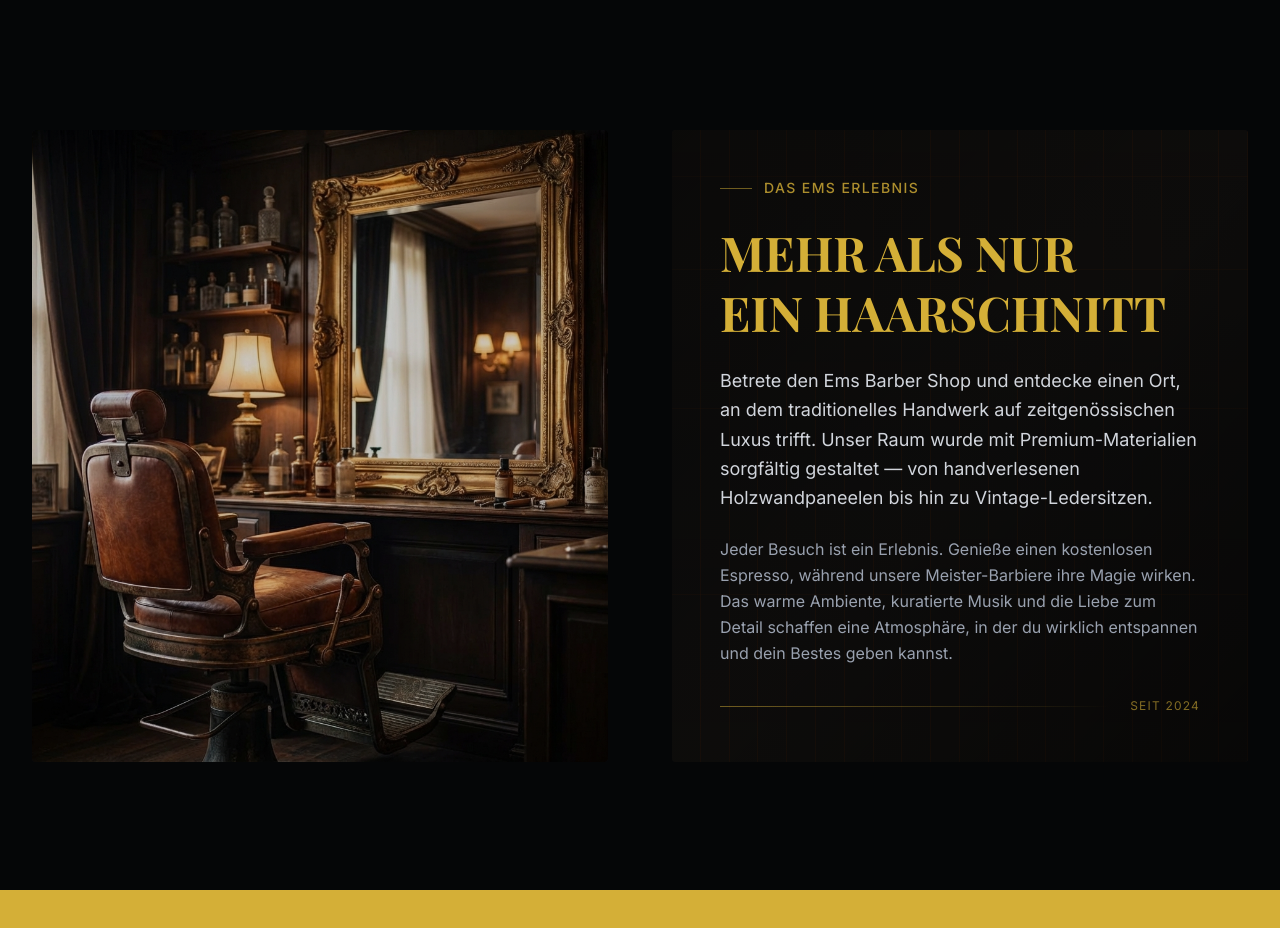
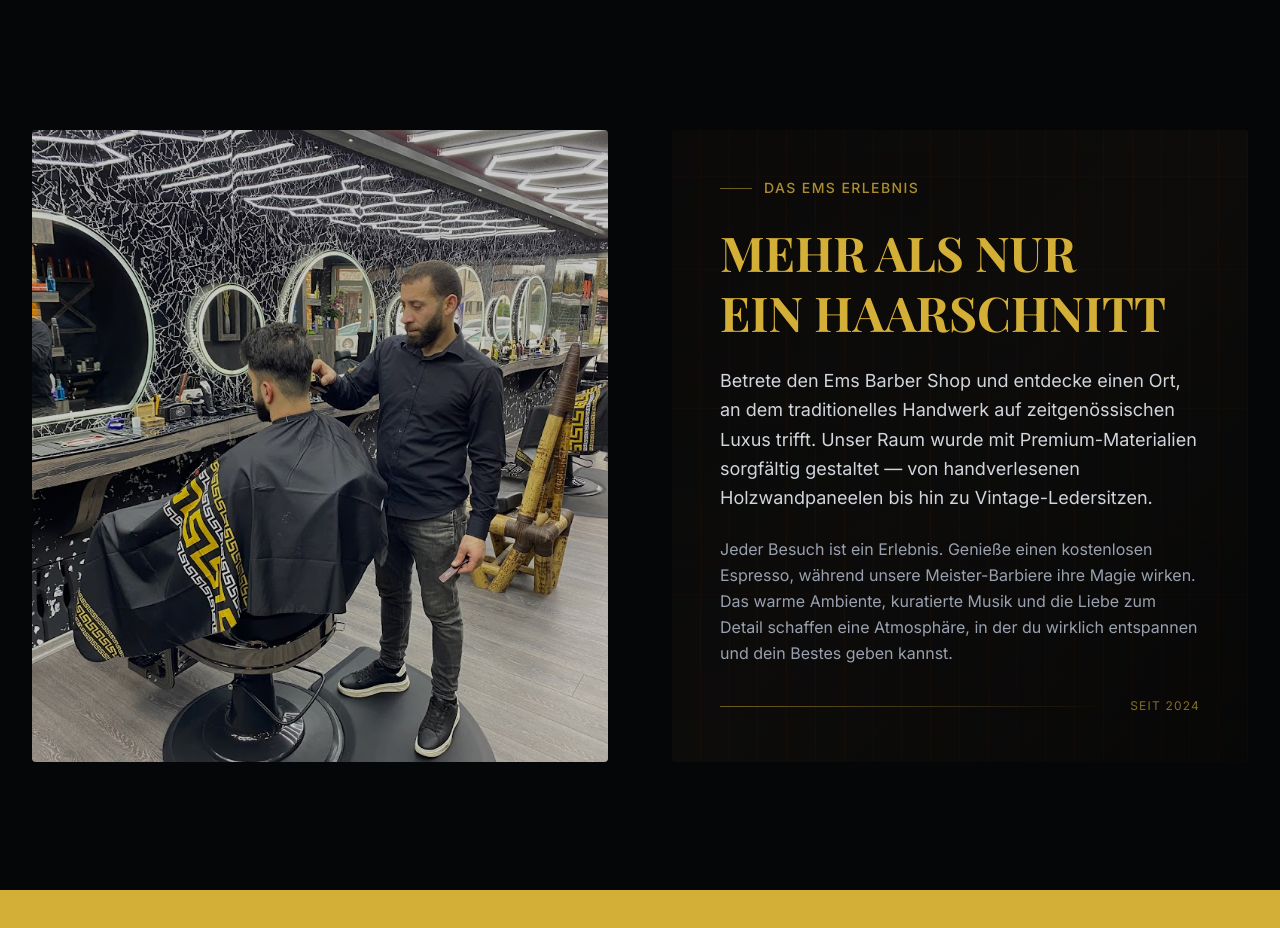
Before and after one commit to 123Marcelin0/WebsiteEMSBarberShop, a Next.js app: page / in a window 1280 px wide. Shown: the part 4300-5228 px from the top of the page. Built offline with nearby package versions, Linux system fonts and the light colour scheme; a web font is replaced by a local one.

Commit message:
Update About Us section image

```diff
--- a/components/why-us-section.tsx
+++ b/components/why-us-section.tsx
@@ -14,7 +14,7 @@ export function WhyUsSection() {
             className={`relative aspect-[4/5] lg:aspect-auto bg-charcoal rounded-lg overflow-hidden group animate-initial ${isVisible ? "animate-slide-left" : ""}`}
           >
             <Image
-              src="/images/barbershop-detail.png"
+              src="/images/unnamed.jpg"
               alt="Ems Barbershop Interior Detail - Luxurious leather chair and gold accents"
               fill
               className="object-cover transition-transform duration-1000 group-hover:scale-110"
```
Also changed, not shown: public/images/unnamed.jpg (added).
